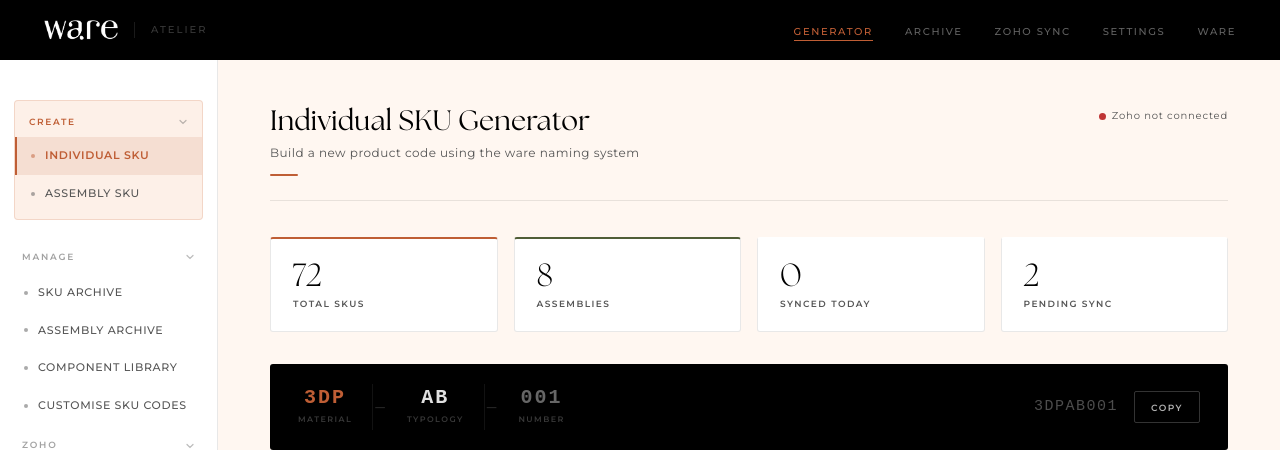
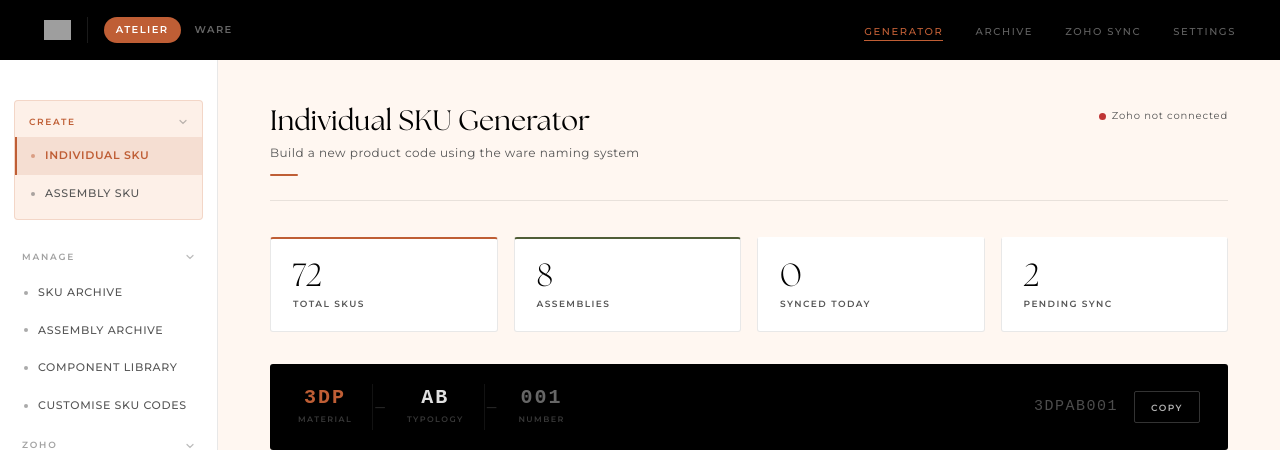
Before and after one commit to Tancy-ux/ware-sku-studio, a Flask app: page / in a window 1280 px wide. Shown: the top 450 px of the page. Run offline with Flask 3, Linux system fonts and the light colour scheme; data comes from the database, SQL or seed files in the repository; data that the repository does not hold is empty; grey boxes are pictures that could not be loaded.

Commit message:
Regroup Atelier/ware into a brand-switch pill
Replaces the flat nav-tag + 'ware' list item with a grouped two-option
switcher next to the logo (Atelier active, ware links out), separate
from the section tabs (Generator/Archive/Zoho Sync/Settings), matching
the layout the user sketched. Verified existing internal tab switching
still works unaffected.

```diff
--- a/static/css/style.css
+++ b/static/css/style.css
@@ -58,16 +58,29 @@ body {
 
 .nav-left { display: flex; align-items: center; gap: 0; }
 
-.nav-tag {
-  font-size: 10px;
-  letter-spacing: 0.2em;
-  text-transform: uppercase;
-  color: rgba(255,255,255,0.22);
-  font-weight: 500;
+.brand-switch {
+  display: flex;
+  align-items: center;
+  gap: 2px;
   margin-left: 16px;
   padding-left: 16px;
   border-left: 1px solid rgba(255,255,255,0.1);
 }
+
+.brand-switch-item {
+  font-size: 10px;
+  letter-spacing: 0.14em;
+  text-transform: uppercase;
+  font-weight: 600;
+  padding: 5px 12px;
+  border-radius: 999px;
+  text-decoration: none;
+  color: rgba(255,255,255,0.4);
+  transition: all 0.2s;
+}
+
+a.brand-switch-item:hover { color: rgba(255,255,255,0.8); }
+.brand-switch-item.active { background: var(--terracotta); color: var(--white); }
 
 .nav-links {
   display: flex;
--- a/templates/index.html
+++ b/templates/index.html
@@ -12,15 +12,17 @@
 <!-- NAV -->
 <nav class="nav">
   <div class="nav-left">
-    <img src="/static/images/logo.png" class="nav-logo" alt="ware" />
-    <span class="nav-tag">Atelier</span>
+    <img src="/static/images/atelier_white.png" class="nav-logo" alt="ware" />
+    <div class="brand-switch">
+      <span class="brand-switch-item active">Atelier</span>
+      <a href="https://sku-generator-mu.vercel.app/" class="brand-switch-item">ware</a>
+    </div>
   </div>
   <ul class="nav-links">
     <li><a href="#" class="active" data-section="generator">Generator</a></li>
     <li><a href="#" data-section="archive">Archive</a></li>
     <li><a href="#" data-section="zoho">Zoho Sync</a></li>
     <li><a href="#" data-section="settings">Settings</a></li>
-    <li><a href="https://sku-generator-mu.vercel.app/">ware</a></li>
   </ul>
 </nav>
 
```
